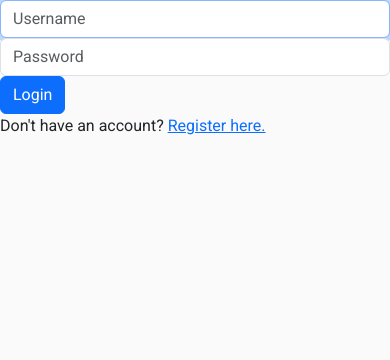
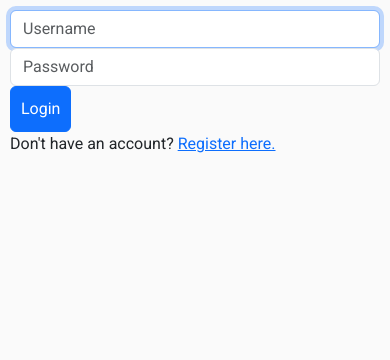
Before and after one commit to magaranin/Donation, a Django app: page /login in a window 390 px wide. Shown: the part 60-420 px from the top of the page. Run offline with Django 3.2, Linux system fonts and the light colour scheme.

```diff
--- a/donation/static/donation/styles.css
+++ b/donation/static/donation/styles.css
@@ -193,7 +193,7 @@ body {
 
 .donate_form {
     height: 600px;
-    width: 600px;
+    max-width: 600px;
     padding: 10px;
 }
 
@@ -318,7 +318,8 @@ body {
   .offer_count,
   .request_count,
   .container_success,
-  .container_cancel {
+  .container_cancel,
+  .login {
     padding: 10px;
   }
 
--- a/donation/templates/donation/login.html
+++ b/donation/templates/donation/login.html
@@ -5,7 +5,7 @@
     {% if message %}
         <div>{{ message }}</div>
     {% endif %}
-
+    <div class="login">
         <form action="{% url 'login' %}" method="post">
             {% csrf_token %}
             <div class="form-group">
@@ -19,6 +19,8 @@
         <div class="loginRegister">
             Don't have an account? <a href="{% url 'register' %}">Register here.</a>
         </div>
+    </div>
+
 
 
 {% endblock %}
```
Lines whose indentation alone changed are shown as unchanged.
